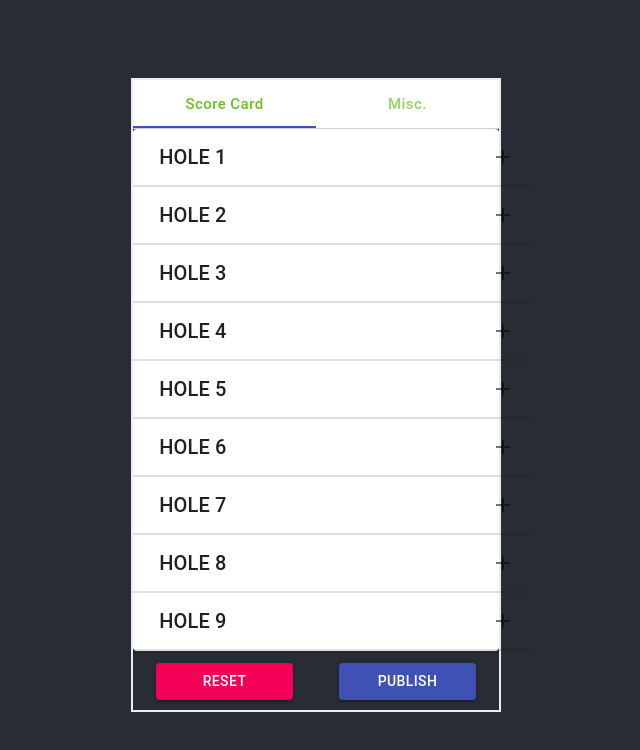
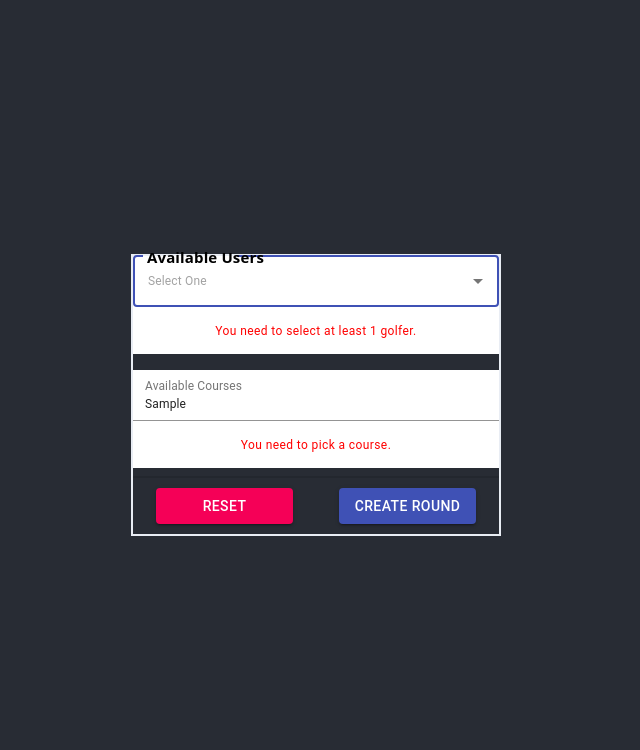
Before and after one commit to 14paxton/golf-status-golf-app, a React (Create React App) app: page / in a window 1280 px wide. Both pictures are taken after typing "Sample", "Sample" into the empty fields and a click on the button "CREATE ROUND". Shown: the top 750 px of the page, without its empty margins (324-964 px from the left). Built offline with nearby package versions, Linux system fonts and the light colour scheme.

Commit message:
course selction working

```diff
--- a/package.json
+++ b/package.json
@@ -4,6 +4,7 @@
   "private": true,
   "dependencies": {
     "@fortawesome/react-fontawesome": "^0.1.14",
+    "@hookform/error-message": "^2.0.0",
     "@material-ui/core": "^4.12.2",
     "@material-ui/icons": "^4.11.2",
     "@material-ui/lab": "^4.0.0-alpha.60",
@@ -18,7 +19,7 @@
     "qs": "^6.10.1",
     "react": "^17.0.2",
     "react-dom": "^17.0.2",
-    "react-hook-form": "^6.8.6",
+    "react-hook-form": "^7.11.1",
     "react-scripts": "4.0.3",
     "web-vitals": "^1.0.1"
   },
--- a/src/components/FormFields/DropDownSelect.js
+++ b/src/components/FormFields/DropDownSelect.js
@@ -5,6 +5,7 @@ import CircularProgress from '@material-ui/core/CircularProgress';
 import withStyles from '@material-ui/core/styles/withStyles';
 import {useFormContext, Controller} from 'react-hook-form';
 import {createFilterOptions} from '@material-ui/lab/Autocomplete';
+import {ErrorMessage} from '@hookform/error-message';
 
 
 const Autocomplete = withStyles({
@@ -46,9 +47,10 @@ const DropDownSelect = ({parentFormId, inputObject, setFormData, formData}) => {
     const [open, setOpen] = useState(false);
     const [options, setOptions] = useState([]);
     const [selectedValue, setSelectedValue] = useState();
-    const {getValues, setValue, control, errors} = useFormContext();
+    const { setValue, control, formState: {errors}} = useFormContext();
     const loading = open && options?.length === 0;
     const label = inputObject.label;
+    const inputId =`combo-input-${parentFormId}-${inputObject.id}`;
     const selectOne = 'Select One';
     const placeHolderText = !!options?.length
                             ? (options.length > 1
@@ -58,31 +60,37 @@ const DropDownSelect = ({parentFormId, inputObject, setFormData, formData}) => {
 
     useEffect(() => {
         setOptions(inputObject.choices);
-        if (inputObject?.choices && formData &&formData[`combo-input-${parentFormId}-${inputObject.id}`]) {
-            const selected = inputObject.choices.find((opt) => opt?.id === formData[`combo-input-${parentFormId}-${inputObject.id}`]);
+        let newSelectedValue
+        if (inputObject?.choices && formData && formData[inputId]) {
+            const selected = inputObject.choices.find((opt) => opt === formData[inputId]);
 
-            setSelectedValue(selected);
-            setValue(`combo-input-${parentFormId}-${inputObject.id}`, selected?.id);
+            newSelectedValue = selected
+            setValue(inputId, selected);
         }
-    }, [formData, getValues, inputObject.choices, inputObject.id, parentFormId, setValue]);
+        setSelectedValue(newSelectedValue
+                         ? newSelectedValue
+                         : null);
+    }, [inputObject, formData]);
 
 
     return (
         <Controller
-            name={`combo-input-${parentFormId}-${inputObject.id}`}
+            name={inputId}
             control={control}
-            defaultValue={formData && formData[`combo-input-${parentFormId}-${inputObject.id}`]}
-
-            //can add validation
-            // rules={{
-                // setValueAs: (value) => value.map((id) => parseFloat(id))
-                // validate: oneUserSelected
-            // }}
-
-            render={({onChange, value, ref, ...props}) => (
+            defaultValue={selectedValue ?? []}
+            rules={inputObject?.rules
+                   ? inputObject?.rules
+                   : {}}
+            shouldUnregister={true}
+            render={({
+                field:      {onChange, onBlur, value, name, ref},
+                fieldState: {invalid, isTouched, isDirty, error},
+                formState,
+                ...props
+            }) => (
                 <Autocomplete
                     data-qa={`${parentFormId}-${inputObject.id}-combo-input`}
-                    id={`combo-text-field-${parentFormId}-${inputObject.id}`}
+                    id={name}
                     open={open}
                     disabled={options?.length <= 1}
                     onOpen={() => {
@@ -93,18 +101,27 @@ const DropDownSelect = ({parentFormId, inputObject, setFormData, formData}) => {
                     }}
                     freeSolo
                     filterOptions={filterOptions}
-                    getOptionSelected={(option, value) => option.id === value.id}
+                    getOptionSelected={(option, val) => option.id === val.id}
                     getOptionLabel={(option) => option.displayOption ?? ''}
                     renderOption={(option) => option?.displayOption ?? ''}
-                    onChange={(e, data) => { onChange(data)}}
+                    onChange={(e, data) => {
+                        setSelectedValue(data)
+                        setFormData({[`${name}`]: data})
+                        onChange(data)
+                    }}
                     options={options}
                     loading={loading}
                     fullWidth
-                    value={selectedValue ?? ''}
-                    renderInput={(params) => (
+
+                    value={selectedValue
+                           ? selectedValue
+                           : ''}
+                    renderInput={(params) =>
+                        (
                             <TextField
                                 {...params}
                                 label={label}
+                                inputRef={ref}
                                 fullWidth
                                 margin='normal'
                                 variant='filled'
@@ -123,8 +140,20 @@ const DropDownSelect = ({parentFormId, inputObject, setFormData, formData}) => {
                                                   )
                                 }}
                                 placeholder={placeHolderText}
+                                helperText={
+                                    <ErrorMessage
+                                        errors={errors}
+                                        name={name}
+                                        render={({message}) =>
+                                            (<p style={{textAlign: 'center', color: "red"}}>
+                                                {message}
+                                            </p>)
+                                        }
                                     />
-                    )}
+                                }
+                            />
+                        )
+                    }
                     {...props}
                 />
             )}
--- a/src/components/FormFields/MultiSelectAutoComplete.js
+++ b/src/components/FormFields/MultiSelectAutoComplete.js
@@ -1,34 +1,35 @@
-import React, { useEffect, useState } from 'react';
+import React, {useEffect, useState} from 'react';
 import MuiTextField from '@material-ui/core/TextField';
 import MuiAutocomplete from '@material-ui/lab/Autocomplete';
-import { Controller } from 'react-hook-form';
+import {Controller} from 'react-hook-form';
 import withStyles from '@material-ui/core/styles/withStyles';
-import { useFormContext } from 'react-hook-form';
-import { createFilterOptions } from '@material-ui/lab/Autocomplete';
+import {useFormContext} from 'react-hook-form';
+import {createFilterOptions} from '@material-ui/lab/Autocomplete';
 import {Chip} from "@material-ui/core";
+import {ErrorMessage} from "@hookform/error-message";
 
 
 const AutoComplete = withStyles({
-    root: {
-        width: '100%',
+    root:      {
+        width:           '100%',
         backgroundColor: 'transparent',
-        '&$focused': {
+        '&$focused':     {
             backgroundColor: 'transparent'
         }
     },
-    input: {
-        fontSize: '12px',
+    input:     {
+        fontSize:  '12px',
         textAlign: 'left'
     },
     inputRoot: {
         backgroundColor: 'white !important',
-        width: '100%',
-        textAlign: 'left'
+        width:           '100%',
+        textAlign:       'left'
     },
-    option: {
+    option:    {
         fontSize: '13px'
     },
-    focused: {}
+    focused:   {}
 })(MuiAutocomplete);
 
 //can create custom filter options
@@ -39,85 +40,126 @@ const AutoComplete = withStyles({
 const TextField = withStyles({
     root: {
         backgroundColor: 'white',
-        width: '100%',
-        textAlign: 'left'
+        width:           '100%',
+        textAlign:       'left'
     }
 })(MuiTextField);
 
-export default function MultiSelectAutoComplete({ parentFormId, inputObject, setFormData, formData  }) {
+const buildTags = (value, getTagProps) => {
+    return value.map((option, index) => {
+        return (
+            <Chip
+                color='primary'
+                label={`${option?.displayOption}`}
+                {...getTagProps({index})}
+            />)
+    })
+}
+
+export default function MultiSelectAutoComplete({parentFormId, inputObject, setFormData, formData}) {
     const [options, setOptions] = useState([]);
-    const { control} = useFormContext();
+    const {control, formState: {errors}, setValue, getValues} = useFormContext();
     const [loading, setLoading] = useState(options.length === 0);
+    const [selectedValue, setSelectedValue] = useState()
     const label = inputObject.label;
     const selectOne = 'Select One';
-    const placeHolderText = !!options.length ? (options.length > 1 ? selectOne : inputObject?.choices[0]?.name) : '';
+    const inputId = `multi-select-${parentFormId}-${inputObject.id}`
+    const placeHolderText = !!options.length
+                            ? (options.length > 1
+                               ? selectOne
+                               : inputObject?.choices[0]?.name)
+                            : '';
 
     useEffect(() => {
-        setOptions(!!inputObject?.choices?.length ? inputObject?.choices : []);
+        setOptions(!!inputObject?.choices?.length
+                   ? inputObject?.choices
+                   : []);
         setLoading(false)
-    }, [inputObject]);
+
+
+        let newSelectedValue
+        if (inputObject?.choices && formData && formData[inputId]) {
+            const selected = inputObject.choices.filter((opt) => {
+                return formData[inputId].includes(opt)
+            });
+
+            newSelectedValue = selected
+            setValue(inputId, selected);
+        }
+        setSelectedValue(newSelectedValue
+                         ? newSelectedValue
+                         : null);
+
+    }, [inputObject, formData]);
 
     return (
         <Controller
-        name={`multi-select-${parentFormId}-${inputObject.id}`}
+            name={inputId}
             control={control}
-        defaultValue={formData && formData[`multi-select-${parentFormId}-${inputObject.id}`]}
-
-
-        // rules={{
-            // setValueAs: (value) => value.map((id) => parseFloat(id))
-            //can add validation
-            // validate: oneUserSelected
-        // }}
-
-        render={({ onChange, value, ref, ...props }) => (
+            defaultValue={selectedValue ?? []}
+            rules={inputObject?.rules
+                   ? inputObject?.rules
+                   : {}}
+            render={({
+                field:      {onChange, onBlur, value, name, ref},
+                fieldState: {invalid, isTouched, isDirty, error},
+                formState,
+                ...props
+            }) => (
                 <AutoComplete
                     loading={loading}
                     multiple
                     disabled={options?.length <= 1}
                     data-qa={`${parentFormId}-${inputObject.id}-combo-input`}
-                id={`multi-select-${parentFormId}-${inputObject.id}`}
+                    id={name}
                     options={options}
                     noOptionsText={'No Users Available'}
-                onChange={(e, data) => { onChange(data)}}
+                    onChange={(e, data) => {
+                        setFormData(
+                            {[name]: data}
+                        )
+                        setSelectedValue(data)
+                        onChange(data)
+                    }}
+                    value={selectedValue
+                           ? selectedValue
+                           : []}
 
                     //can create custom filter options
                     // filterOptions={filterOptions}
 
                     getOptionLabel={(option) => `${option?.selectOption ?? ''}`}
                     filterSelectedOptions
-                renderTags={(value, getTagProps) =>
-                    value.map((option, index) => (
-                        <Chip
-                            color='primary'
-                            label={`${option?.displayOption }`}
-                            {...getTagProps({ index })}
-                        />
-                    ))
-                }
+                    renderTags={buildTags}
                     renderInput={(params) => (
                         <TextField
                             {...params}
                             data-qa={`${parentFormId}-${inputObject.id}-combo-input-text-field`}
                             variant='outlined'
+                            inputRef={ref}
                             label={label}
                             placeholder={placeHolderText}
                             InputLabelProps={{
-                            shrink: true,
+                                shrink:    true,
                                 'data-qa': `${parentFormId}-${inputObject.id}-combo-input-input-label`,
-                            style: {
-                                fontSize: '20px',
-                                color: 'black',
-                                display: 'block',
+                                style:     {
+                                    fontSize:   '20px',
+                                    color:      'black',
+                                    display:    'block',
                                     fontFamily: 'Open Sans, sans-serif',
                                     fontWeight: 700
                                 }
                             }}
-                        // error={!!errors[`combo-text-field-${parentFormId}-${inputObject.id}`]}
                             helperText={
-                            <p style={{ textAlign: 'center' }}>
-                                {/*{errors[`combo-text-field-${parentFormId}-${inputObject.id}`]?.message }*/}
-                            </p>
+                                <ErrorMessage
+                                    errors={errors}
+                                    name={name}
+                                    render={({message}) =>
+                                        (<p style={{textAlign: 'center', color: "red"}}>
+                                            {message}
+                                        </p>)
+                                    }
+                                />
                             }
                         />
                     )}
--- a/src/components/ScoreCard/CourseSelection.js
+++ b/src/components/ScoreCard/CourseSelection.js
@@ -1,17 +1,18 @@
 import React, {useEffect, useRef, useState} from "react";
-import {getUsersSelectionList} from "../../services/userService";
+import {availableUsersObject, getUsersSelectionList} from "../../services/userService";
 import MultiSelectAutoComplete from "../FormFields/MultiSelectAutoComplete";
 import {FormProvider, useForm, useFormContext} from "react-hook-form";
-import {fetchGolfCourses} from "../../services/golfCourseService";
+import {availableCourseObject, fetchGolfCourses} from "../../services/golfCourseService";
 import DropDownSelect from "../FormFields/DropDownSelect";
 import {FormEnums} from "../Util/enums";
 
-const CourseSelection = ({ methods, handleSubmit}) => {
-    const formRef = useRef()
-    const [courseList, setCourseList] = useState([]);
-    const [userList, setUserList] = useState([]);
+const CourseSelection = ({methods, handleSubmit, formRef, selectedCourse, selectedUsers, setSelectedUsers, setSelectedCourse}) => {
 
-    useEffect(async () => {
+    const [courseList, setCourseList] = useState(availableCourseObject);
+    const [userList, setUserList] = useState(availableUsersObject);
+
+    useEffect(() => {
+        const getData = async () => {
             const [users, courses] = await Promise.all([
                 getUsersSelectionList(),
                 fetchGolfCourses()
@@ -19,28 +20,38 @@ const CourseSelection = ({ methods, handleSubmit}) => {
 
             setUserList(users);
             setCourseList(courses)
+        }
+        getData().then(() => console.log('course selection data retrieved'))
+
     }, []);
 
     const onSubmit = (data) => {
-        console.log(data)
-        console.log(methods.getValues())
         handleSubmit(data)
     };
 
     return (
         <>
+            {(courseList && userList) &&
              <FormProvider {...methods}>
-                <form id={FormEnums.COURSE_SELECTION_FORM.enumKey} ref={formRef} onSubmit={methods.handleSubmit(onSubmit)}>
+                 <form
+                     id={FormEnums.COURSE_SELECTION_FORM.enumKey}
+                     ref={formRef}
+                     onSubmit={methods.handleSubmit(onSubmit)}
+                 >
                      <MultiSelectAutoComplete
                          parentFormId={'course-selection-form'}
                          inputObject={userList ?? []}
+                         formData={selectedUsers}
+                         setFormData={setSelectedUsers}
                      />
                      <DropDownSelect
                          parentFormId={'course-selection-form'}
                          inputObject={courseList ?? []}
+                         formData={selectedCourse}
+                         setFormData={setSelectedCourse}
                      />
                  </form>
-            </FormProvider>
+             </FormProvider>}
         </>
     );
 };
--- a/src/components/ScoreCard/ScoreCard.js
+++ b/src/components/ScoreCard/ScoreCard.js
@@ -1,5 +1,5 @@
 import Tabs from "../ReuseableComponents/Tabs";
-import {useRef, useState} from "react";
+import { useState} from "react";
 import ScoreCardContent from "./ScoreCardContent";
 import {FormProvider, useForm, useFormContext} from "react-hook-form";
 import {FormEnums} from "../Util/enums";
@@ -14,10 +14,10 @@ const styles = {
 };
 
 
-const ScoreCard = ({methods}) => {
-    const formRef = useRef()
+const ScoreCard = ({formRef}) => {
+    const methods = useForm();
     const [golferStats, setGolferStats] = useState();
-    const {handleSubmit, reset, getValues} = methods;
+    const {handleSubmit,  getValues} = methods;
     const onSubmit = data => console.log(getValues());
     const handleChange = (value) => {
         setGolferStats({...getValues(), ...value})
@@ -36,7 +36,7 @@ const ScoreCard = ({methods}) => {
             key:     '2',
             label:   "Misc.",
             content: (
-                         <div>misc</div>
+                         <div>Current Standings</div>
                      )
         }
     ]
--- a/src/components/ScoreCard/ScoreCardContainer.js
+++ b/src/components/ScoreCard/ScoreCardContainer.js
@@ -1,10 +1,14 @@
 import GridLayout from "../ReuseableComponents/GridLayout";
 import ScoreCard from "./ScoreCard";
 import {useCallback, useEffect, useRef, useState} from "react";
-import ScoreCardContent from "./ScoreCardContent";
 import CourseSelection from "./CourseSelection";
-import {useForm} from "react-hook-form";
+import {useForm, useFormState} from "react-hook-form";
 import {FormEnums} from "../Util/enums";
+
+// fire submit programmatically
+const submitMyForm = (event, formRef)=>{
+    formRef?.current?.dispatchEvent(new Event('submit', { cancelable: true, bubbles: true }))
+}
 
 const ScoreCardContainer = () => {
     const {COURSE_SELECTION_FORM, SCORE_CARD_FORM} = FormEnums
@@ -12,21 +16,30 @@ const ScoreCardContainer = () => {
     const [selectedCourse, setSelectedCourse] = useState()
     const [submitLabel, setSubmitLabel] = useState('Create Round')
     const [formType, setFormType] = useState(COURSE_SELECTION_FORM.enumKey)
-    const methods = useForm();
+    const [startRound, setStartRound] = useState(false)
+    const methods = useForm({mode: "all"});
+    const formRef = useRef();
 
     const handleCourseSelectionSubmit = (data) => {
-        setSelectedUsers(data)
-        setSelectedCourse(data)
-        setSubmitLabel('Publish')
-        setFormType(SCORE_CARD_FORM.enumKey)
+        if(data && !methods?.formState?.errors?.length){
+            console.log('submit')
+            setStartRound(true)
+            setSelectedUsers(data[`multi-select-course-selection-form-availableUsers`])
+            setSelectedCourse(data['combo-input-course-selection-form-availableCourses'])
+            setSubmitLabel('Publish')
+            setFormType(SCORE_CARD_FORM.enumKey)
+        }
     }
 
     const resetForms = () => {
         setSelectedUsers(null)
+        setStartRound(false)
         setSelectedCourse(null)
         setSubmitLabel('Create Round')
         setFormType(COURSE_SELECTION_FORM.enumKey)
+        methods.reset()
     }
+
 
 
     const buttonArray = [
@@ -43,16 +56,22 @@ const ScoreCardContainer = () => {
             type:  'submit',
             label: submitLabel,
             color: 'primary',
+            // action: (e) => submitMyForm(e, formRef)
         }
     ]
 
     return (
         <GridLayout buttonArray={buttonArray}>
-            {(selectedUsers && selectedCourse)
-             ? <ScoreCard methods={methods}/>
+            {(selectedUsers && selectedCourse && !methods?.formState?.errors?.length && startRound)
+             ? <ScoreCard formRef={formRef}/>
              : <CourseSelection
                  methods={methods}
                  handleSubmit={handleCourseSelectionSubmit}
+                 selectedCourse={selectedCourse}
+                 selectedUsers={selectedUsers}
+                 setSelectedUsers={setSelectedUsers}
+                 setSelectedCourse={setSelectedCourse}
+                 formRef={formRef}
              />
             }
         </GridLayout>
--- a/src/services/golfCourseService.js
+++ b/src/services/golfCourseService.js
@@ -1,4 +1,5 @@
 export const fetchGolfCourses = async () => {
+    const availableCourseList = Object.create(availableCourseObject)
     const courseList = await getTestCourseInfo().then(courses => {
         return courses.map(course => {
             if (course?.holes) {
@@ -17,12 +18,8 @@ export const fetchGolfCourses = async () => {
         })
     })
 
-    return {
-        id:      'availableCourses',
-        type:    'combo',
-        label:   "Available Courses",
-        choices: courseList
-    };
+    availableCourseList.choices = courseList
+    return availableCourseList;
 };
 
 
@@ -48,3 +45,12 @@ async function getTestCourseInfo() {
     ]
 
 }
+
+
+export const availableCourseObject = {
+    id:      'availableCourses',
+    type:    'combo',
+    label:   "Available Courses",
+    choices: [],
+    rules: { required: 'You need to pick a course.'}
+};
--- a/src/services/userService.js
+++ b/src/services/userService.js
@@ -1,54 +1,55 @@
-
 export const fetchAvailableUsers = async () => {
     // const response = await fetchData(RUBY_FETCH_MOVIE_LIST);
 
 
-
-     const userList = await getTestUsers().then( response => {
-         return response?.length
-                ? response
-                : [];
-     })
+    const userList = await getTestUsers().then(response => {
+        return response?.length
+               ? response
+               : [];
+    })
 
     return userList
 
 };
 
 export const getUsersSelectionList = async () => {
-    const formatedUserList = await fetchAvailableUsers().then(users =>{
-        if(users){
-           return  users.map(user =>{
+    const availableUsersList = Object.create(availableUsersObject)
+    const formatedUserList = await fetchAvailableUsers().then(users => {
+        if (users) {
+            return users.map(user => {
                 return {
-                    id: user?.id,
-                    name: `${user?.firstName} ${user?.lastName}`,
+                    id:            user?.id,
+                    name:          `${user?.firstName} ${user?.lastName}`,
                     displayOption: `${user?.firstName} ${user?.lastName}`,
-                    selectOption: `${user?.firstName} ${user?.lastName} / ${user?.userName}`
+                    selectOption:  `${user?.firstName} ${user?.lastName} / ${user?.userName}`,
                 };
             })
         }
 
 
-
     })
-
-    return {
-        id:      'availableUsers',
-        type:    'combo',
-        label:   "Available Users",
-        choices: formatedUserList
-    }
+    availableUsersList.choices = formatedUserList
+    return availableUsersList
 }
 
 
-async function getTestUsers(){
+async function getTestUsers() {
     return [
-        {id: 1,firstName : "Ty", lastName: "Webb", userName: 'tWebb'},
-        {id: 2 ,firstName : "Al", lastName: "Czervik", userName: 'aCZ56789'},
-        {id: 3,firstName : "Chubbs", lastName: "Peterson", userName: 'chubbyPeter'},
-        {id: 4,firstName : "Rannulph", lastName: "Junuh", userName: 'ranJu'},
-        {id: 5,firstName : "Danny", lastName: "Noonan", userName: 'danNo'},
-        {id: 6,firstName : "Shooter", lastName: "McGavin", userName: 'shootM'},
-        {id: 7,firstName : "Happy", lastName: "Gilmore", userName: 'hGilmore'},
+        {id: 1, firstName: "Ty", lastName: "Webb", userName: 'tWebb'},
+        {id: 2, firstName: "Al", lastName: "Czervik", userName: 'aCZ56789'},
+        {id: 3, firstName: "Chubbs", lastName: "Peterson", userName: 'chubbyPeter'},
+        {id: 4, firstName: "Rannulph", lastName: "Junuh", userName: 'ranJu'},
+        {id: 5, firstName: "Danny", lastName: "Noonan", userName: 'danNo'},
+        {id: 6, firstName: "Shooter", lastName: "McGavin", userName: 'shootM'},
+        {id: 7, firstName: "Happy", lastName: "Gilmore", userName: 'hGilmore'},
     ]
 
 }
+
+export const availableUsersObject = {
+    id:      'availableUsers',
+    type:    'combo',
+    label:   "Available Users",
+    choices: [],
+    rules:   {required: 'You need to select at least 1 golfer.'}
+}
```
Also changed, not shown: 1 other file (tests, documents, lock files or other folders). Lines whose indentation alone changed are shown as unchanged.
